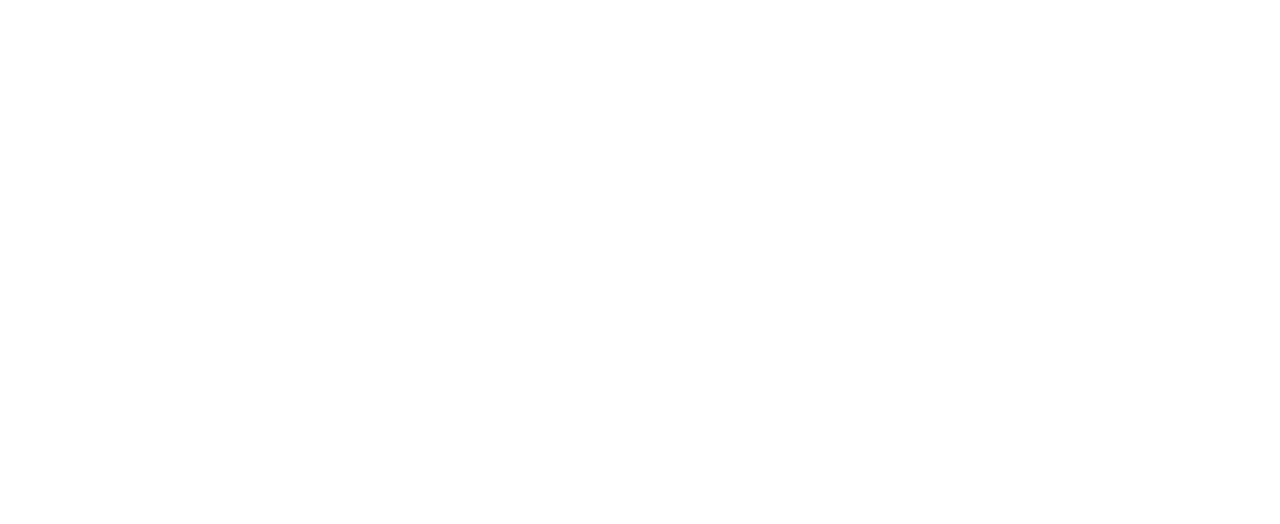
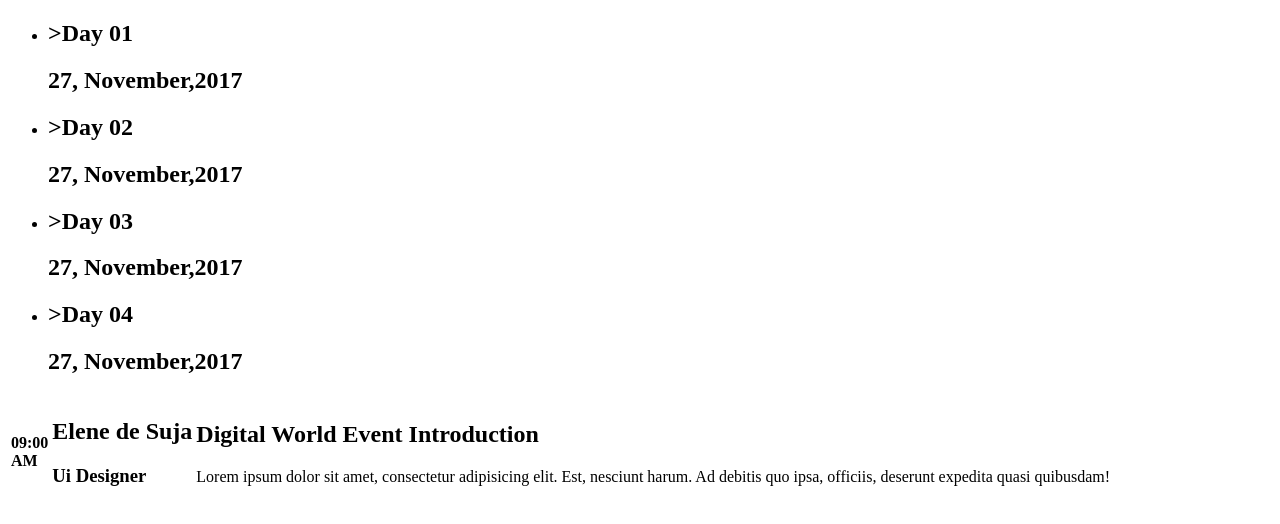
Before and after one commit to Rhuansantos/Designing-for-Web-Standards, a plain HTML site: page event.html in a window 1280 px wide. Drawn offline with Linux system fonts and the light colour scheme.

Commit message:
Event page with validation

```diff
--- a/event.html
+++ b/event.html
@@ -6,5 +6,43 @@
 </head>
 <body>
 
+<section>
+	<ul>
+		<li>
+			<h1>>Day 01</h1>
+			<h2>27, November,2017</h2>
+		</li>
+		<li>
+			<h1>>Day 02</h1>
+			<h2>27, November,2017</h2>
+		</li>
+		<li>
+			<h1>>Day 03</h1>
+			<h2>27, November,2017</h2>
+		</li>
+		<li>
+			<h1>>Day 04</h1>
+			<h2>27, November,2017</h2>
+		</li>
+	</ul>
+
+	<table>
+	  <tr>
+	    <td><h4>09:00 <br> AM</h4></td>
+	    <td>
+	    	<header>
+	    		<h2>Elene de Suja</h2>
+	    		<h3>Ui Designer</h3>
+	    	</header>
+	    </td>
+	    <td>
+		    <h1>Digital World Event Introduction</h1>
+		    <p>Lorem ipsum dolor sit amet, consectetur adipisicing elit. Est, nesciunt harum. Ad debitis quo ipsa, officiis, deserunt expedita quasi quibusdam!</p>
+	    </td>
+	  </tr>
+	</table>
+</section>
+
+
 </body>
 </html>
```
Also changed, not shown: validations/Event.png (added).
